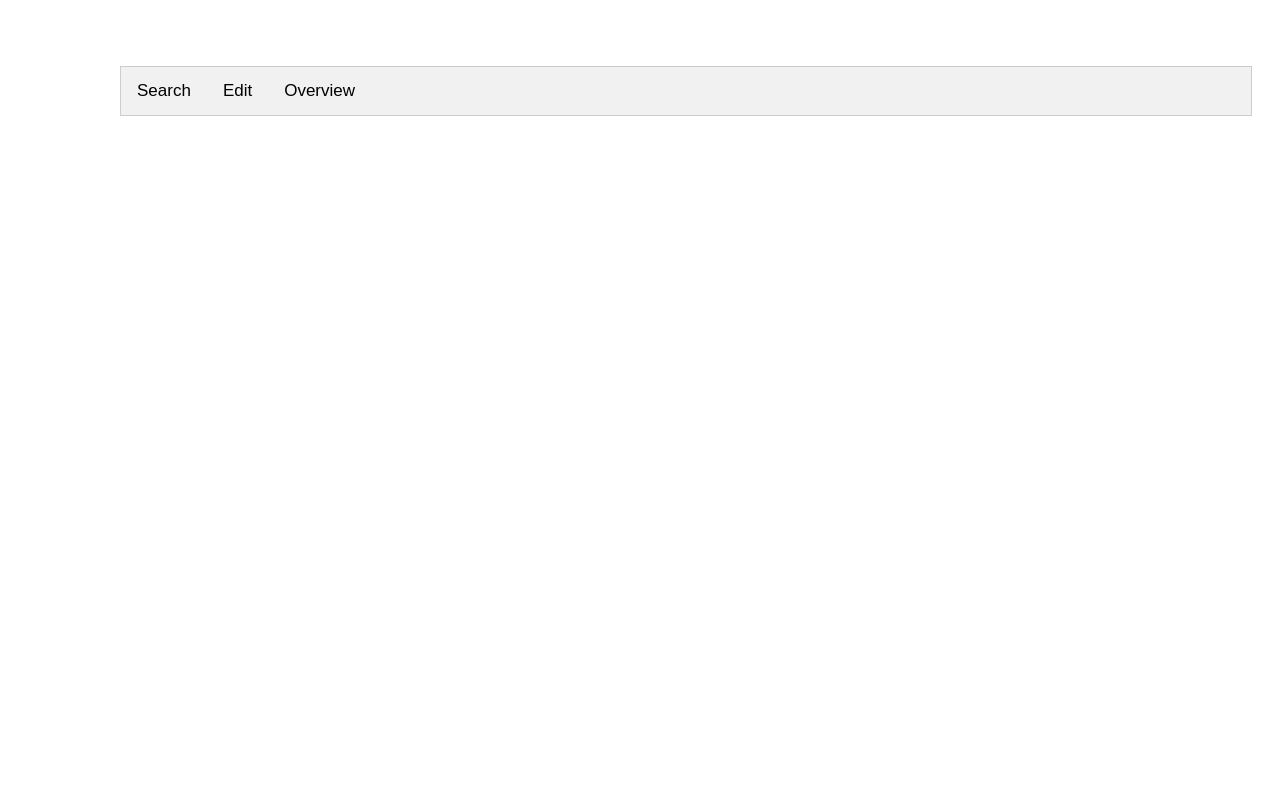
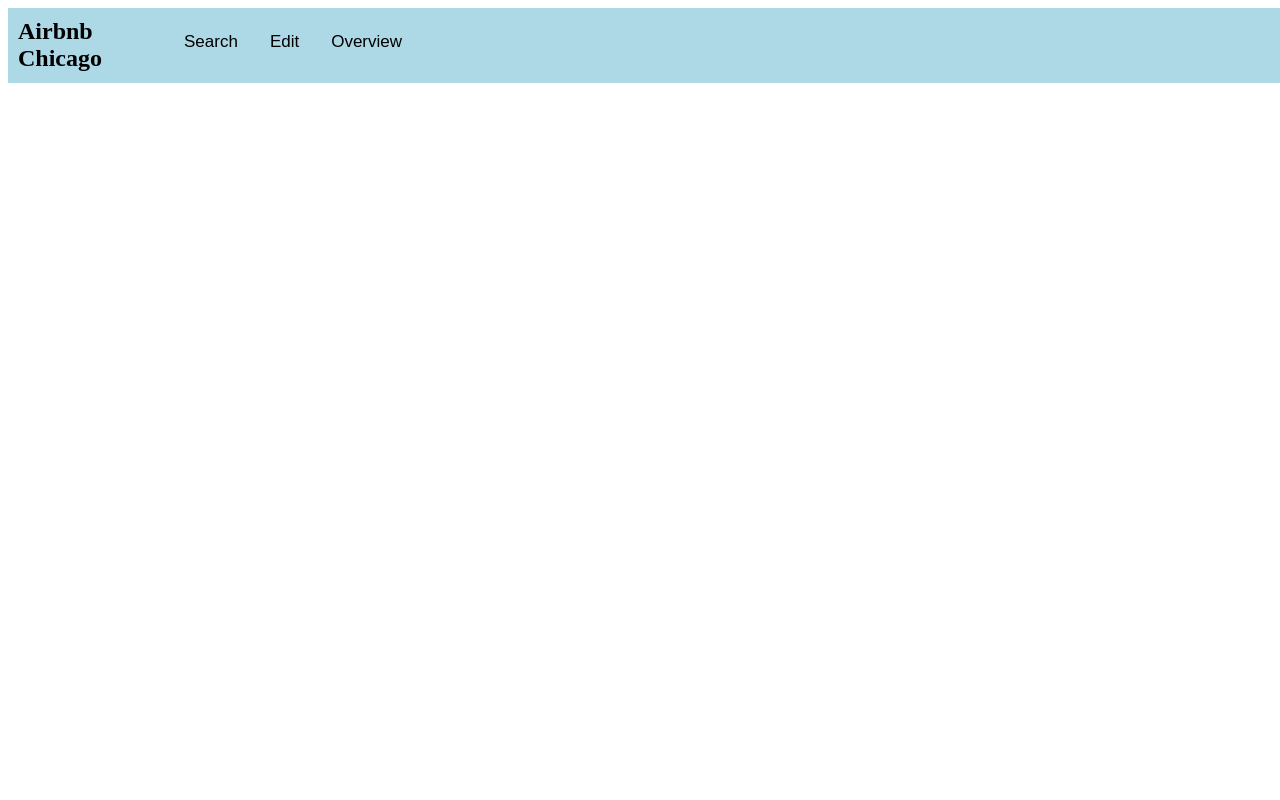
Before and after one commit to James0937/SU22-Database-Course-Project, a Flask app: page / in a window 1280 px wide. Run offline with Flask 2, Linux system fonts and the light colour scheme; some libraries are stand-ins or nearby versions.

Commit message:
Add HTML elements on main page

```diff
--- a/demo/app/templates/test.html
+++ b/demo/app/templates/test.html
@@ -11,13 +11,22 @@
     <meta name="viewport" content="width=device-width, initial-scale=1">
     <style>
         header {
+            height: 55px;
+            width: 100%;
             padding: 10px;
-            border-top: 10px;
+            background-color: lightblue;
         }
+
+        .logo {
+            width:150px;
+            float:left;
+            margin-top: 0px;
+            display: inline;
+        }
+
         .tab {
             overflow: hidden;
-            border: 1px solid #ccc;
-            background-color: #f1f1f1;
+            display: inline;
         }
 
         .tab button {
@@ -29,14 +38,11 @@
             padding: 14px 16px;
             transition: 0.3s;
             font-size: 17px;
+            display: inline;
         }
 
         .tab button:hover {
-            background-color: #ddd;
-        }
-
-        .tab button:hover {
-            background-color: #ddd;
+            border-bottom: 2px solid rgb(38, 88, 255);
         }
 
         .tabcontent {
@@ -47,9 +53,7 @@
         }
 
         body {
-            padding:6px 10px;
-            margin-top: 50px;
-            margin-left: 100px;
+            border: none;
         }
 
         #search-container {
@@ -123,11 +127,15 @@
 <body>
     <div id="whole-page">
         <header>
+            <h2 class="logo">Airbnb
+                <span>Chicago</span>
+            </h2>
             <div class="tab">
                 <button class="tablinks" onclick="openTab(event, 'Search')">Search</button>
                 <button class="tablinks" onclick="openTab(event, 'Edit')">Edit</button>
                 <button class="tablinks" onclick="openTab(event, 'Overview')">Overview</button>
             </div>
+        </header>
 
             <div id="Search" class="tabcontent">
                 <div id="overall-layer">
@@ -233,7 +241,6 @@
                     </tbody>
                 </table>
             </div>
-        </header>
     </div>
 </body>
 
```
